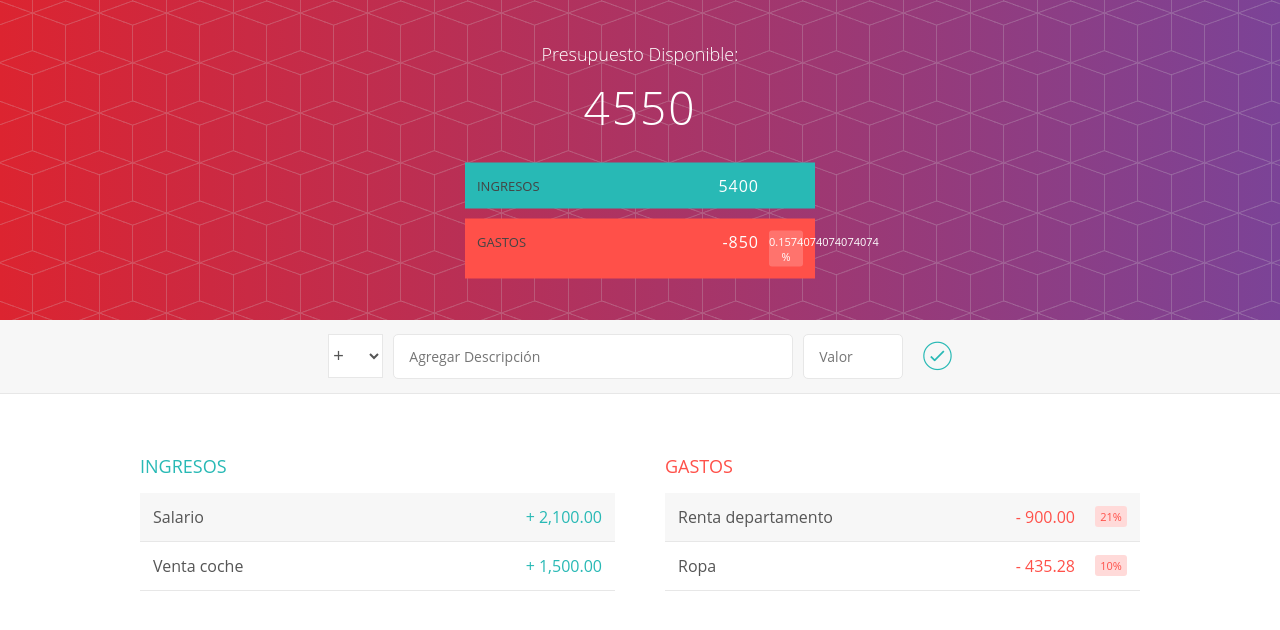
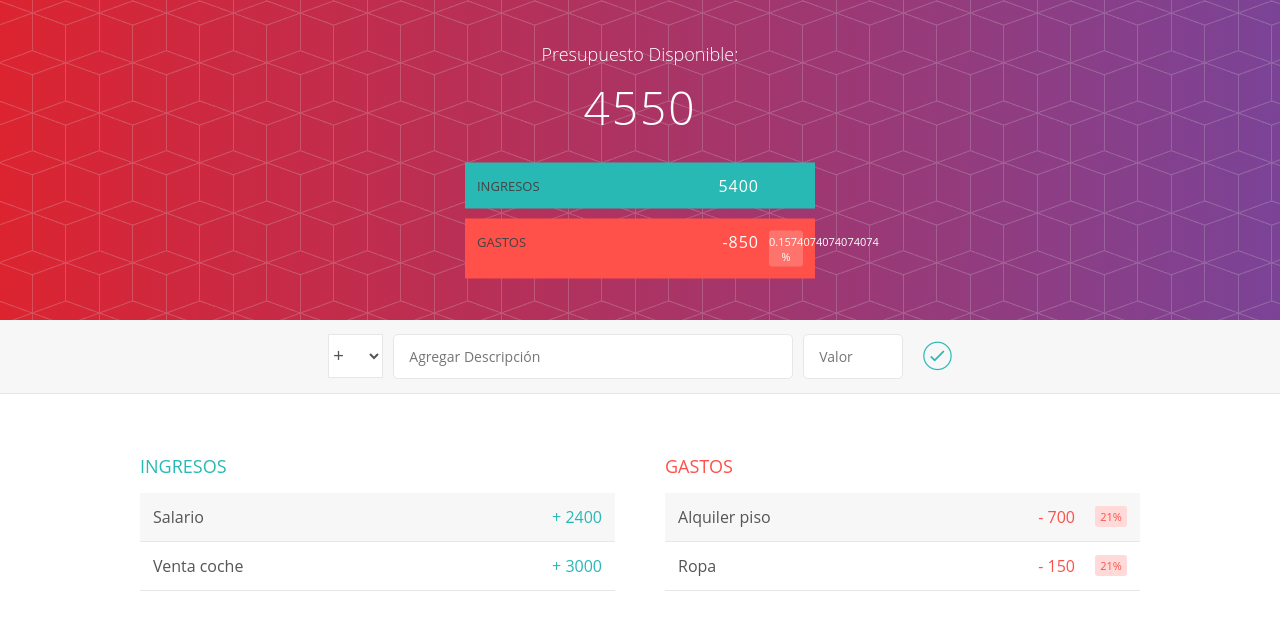
Before and after one commit to Lalu163/presupuesto-app, an Angular app: page / in a window 1280 px wide. Shown: the top 630 px of the page. Built offline with nearby package versions, Linux system fonts and the light colour scheme.

Commit message:
dinamismo en componente ingreso

```diff
--- a/src/app/gasto/gasto.component.html
+++ b/src/app/gasto/gasto.component.html
@@ -2,22 +2,11 @@
     <h2 class="gasto_titulo">Gastos</h2>
 
 
-        <div class="elemento limpiarEstilos" >
-            <div class="elemento_descripcion">Renta departamento</div>
+        <div *ngFor="let gasto of gastos" class="elemento limpiarEstilos" >
+            <div class="elemento_descripcion">{{gasto.descripcion}}</div>
             <div class="right limpiarEstilos">
-                <div class="elemento_valor">- 900.00</div>
+                <div class="elemento_valor">- {{gasto.valor}}</div>
                 <div class="elemento_porcentaje">21%</div>
-                <div class="elemento_eliminar">
-                    <button class="elemento_eliminar--btn"><i class="ion-ios-close-outline"></i></button>
-                </div>
-            </div>
-        </div>
-
-        <div class="elemento limpiarEstilos" >
-            <div class="elemento_descripcion">Ropa</div>
-            <div class="right limpiarEstilos">
-                <div class="elemento_valor">- 435.28</div>
-                <div class="elemento_porcentaje">10%</div>
                 <div class="elemento_eliminar">
                     <button class="elemento_eliminar--btn"><i class="ion-ios-close-outline"></i></button>
                 </div>
--- a/src/app/gasto/gasto.component.ts
+++ b/src/app/gasto/gasto.component.ts
@@ -1,4 +1,6 @@
 import { Component, OnInit } from '@angular/core';
+import { Gasto } from './gasto.model';
+import { GastoServicio } from './gasto.servicio';
 
 @Component({
   selector: 'app-gasto',
@@ -7,9 +9,12 @@ import { Component, OnInit } from '@angular/core';
 })
 export class GastoComponent implements OnInit {
 
-  constructor() { }
+  gastos:Gasto[]=[];
 
-  ngOnInit(): void {
+  constructor(private gastoServicio:GastoServicio) { }
+
+  ngOnInit() {
+    this.gastos = this.gastoServicio.gastos;
   }
 
 }
--- a/src/app/ingreso/ingreso.component.html
+++ b/src/app/ingreso/ingreso.component.html
@@ -2,26 +2,16 @@
     <h2 class="ingreso_titulo">Ingresos</h2>
 
 
-        <div class="elemento limpiarEstilos">
-            <div class="elemento_descripcion">Salario</div>
+        <div *ngFor="let ingreso of ingresos" class="elemento limpiarEstilos">
+            <div class="elemento_descripcion">{{ingreso.descripcion}}</div>
             <div class="right limpiarEstilos">
-                <div class="elemento_valor">+ 2,100.00</div>
+                <div class="elemento_valor">+ {{ingreso.valor}}</div>
                 <div class="elemento_eliminar">
                     <button class="elemento_eliminar--btn">
-                        <i class="ion-ios-close-outline"></i>
+                        <i class="ion-ios-close-outline" (click)="eliminarRegistro(ingreso)"></i>
                     </button>
                 </div>
             </div>
         </div>
 
-        <div class="elemento limpiarEstilos">
-            <div class="elemento_descripcion">Venta coche</div>
-            <div class="right limpiarEstilos">
-                <div class="elemento_valor">+ 1,500.00</div>
-                <div class="elemento_eliminar">
-                    <button class="elemento_eliminar--btn"><i class="ion-ios-close-outline"></i></button>
-                </div>
-            </div>
-        </div>
-
 </div>
--- a/src/app/ingreso/ingreso.component.ts
+++ b/src/app/ingreso/ingreso.component.ts
@@ -1,4 +1,6 @@
 import { Component, OnInit } from '@angular/core';
+import { Ingreso } from './ingreso.model';
+import { IngresoServicio } from './ingreso.servicio';
 
 @Component({
   selector: 'app-ingreso',
@@ -7,9 +9,16 @@ import { Component, OnInit } from '@angular/core';
 })
 export class IngresoComponent implements OnInit {
 
-  constructor() { }
+  ingresos:Ingreso[]=[];
 
-  ngOnInit(): void {
+  constructor(private ingresoServicio:IngresoServicio) { }
+
+  ngOnInit(){
+    this.ingresos = this.ingresoServicio.ingresos;
+  }
+
+  eliminarRegistro(ingreso:Ingreso){
+    this.ingresoServicio.eliminar(ingreso);
   }
 
 }
--- a/src/app/ingreso/ingreso.servicio.ts
+++ b/src/app/ingreso/ingreso.servicio.ts
@@ -5,4 +5,10 @@ export class IngresoServicio{
         new Ingreso("Salario",2400),
         new Ingreso("Venta coche", 3000)
     ];
+
+eliminar(ingreso:Ingreso){
+    const indice: number = this.ingresos.indexOf(ingreso);
+    this.ingresos.splice(indice,1);
 }
+
+}
```
